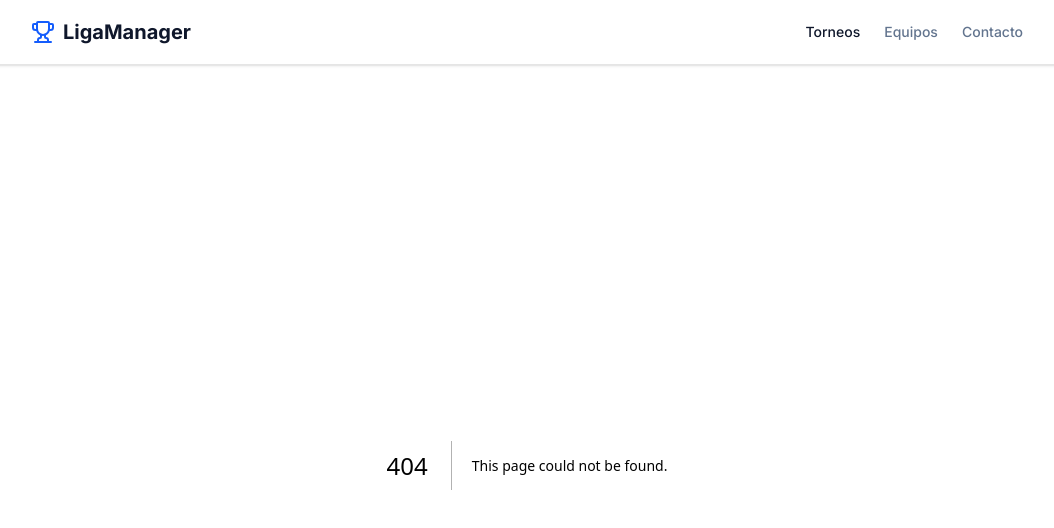
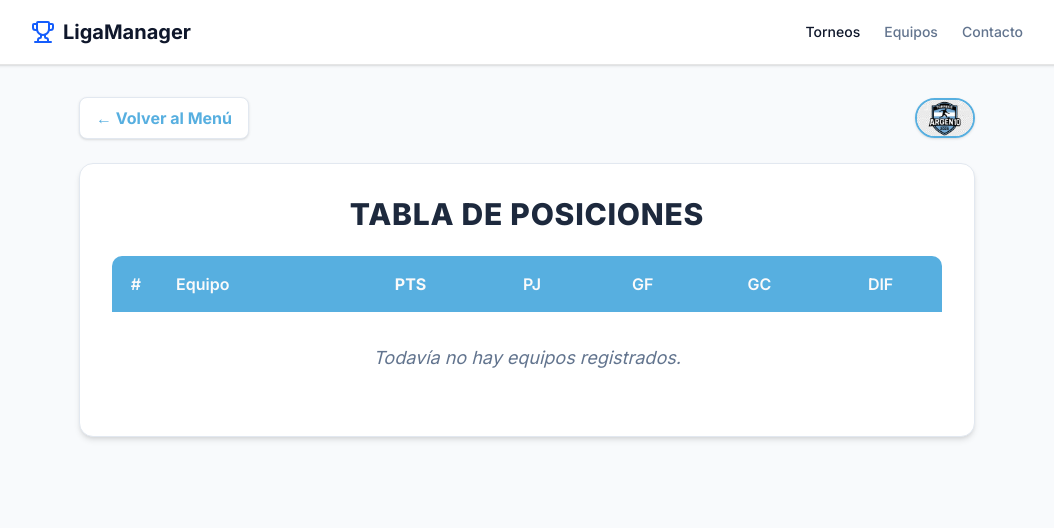
Before and after one commit to Nahuel-Gauna/liga-app, a Next.js app: page /posiciones in a window 1280 px wide. Before the commit this address had no page. Shown: the top 528 px of the page, without its empty margins (113-1167 px from the left). Built offline with nearby package versions, Linux system fonts and the light colour scheme.

Commit message:
feat: crear tabla de posiciones publica

```diff
--- /dev/null
+++ b/src/app/posiciones/page.tsx
@@ -0,0 +1,87 @@
+"use client";
+
+import { useState, useEffect } from "react";
+import Link from "next/link";
+import Image from "next/image";
+
+export default function PosicionesPage() {
+  const [equipos, setEquipos] = useState([]);
+
+  useEffect(() => {
+    const guardados = localStorage.getItem("liga-equipos");
+    if (guardados) {
+      const data = JSON.parse(guardados);
+
+      // Ordenar automáticamente: 1° Puntos, 2° Diferencia de gol, 3° Goles a favor
+      const tablaOrdenada = data.sort((a: any, b: any) => {
+        if (b.pts !== a.pts) return b.pts - a.pts;
+        const difA = (a.gf || 0) - (a.gc || 0);
+        const difB = (b.gf || 0) - (b.gc || 0);
+        if (difB !== difA) return difB - difA;
+        return (b.gf || 0) - (a.gf || 0);
+      });
+
+      setEquipos(tablaOrdenada);
+    }
+  }, []);
+
+  return (
+    <div className="min-h-screen bg-slate-50 flex flex-col items-center p-4 md:p-8">
+      {/* Botón Volver y Logo */}
+      <div className="w-full max-w-4xl flex justify-between items-center mb-6">
+        <Link href="/" className="text-primary hover:text-secondary font-bold transition flex items-center gap-2 bg-white px-4 py-2 rounded-md shadow-sm border border-slate-200">
+          ← Volver al Menú
+        </Link>
+        <Image src="/Logo.jpeg" alt="Logo Argen10" width={60} height={60} className="rounded-full shadow-sm object-cover border-2 border-primary" />
+      </div>
+
+      <div className="w-full max-w-4xl bg-white p-6 md:p-8 rounded-xl shadow-md border border-slate-200">
+        <h1 className="text-3xl font-extrabold text-slate-800 mb-6 text-center uppercase tracking-wide">
+          Tabla de Posiciones
+        </h1>
+
+        <div className="overflow-x-auto">
+          <table className="w-full text-left border-collapse min-w-[600px]">
+            <thead>
+              <tr className="bg-primary text-primary-foreground">
+                <th className="p-4 rounded-tl-lg font-semibold w-12 text-center">#</th>
+                <th className="p-4 font-semibold">Equipo</th>
+                <th className="p-4 font-bold text-center">PTS</th>
+                <th className="p-4 font-semibold text-center">PJ</th>
+                <th className="p-4 font-semibold text-center">GF</th>
+                <th className="p-4 font-semibold text-center">GC</th>
+                <th className="p-4 font-semibold text-center rounded-tr-lg">DIF</th>
+              </tr>
+            </thead>
+            <tbody>
+              {equipos.length === 0 ? (
+                <tr>
+                  <td colSpan={7} className="p-8 text-center text-slate-500 italic text-lg">
+                    Todavía no hay equipos registrados.
+                  </td>
+                </tr>
+              ) : (
+                equipos.map((eq: any, index: number) => {
+                  const dif = (eq.gf || 0) - (eq.gc || 0);
+                  return (
+                    <tr key={eq.id} className="border-b border-slate-100 hover:bg-slate-50 transition-colors">
+                      <td className="p-4 font-bold text-slate-400 text-center">{index + 1}</td>
+                      <td className="p-4 font-bold text-slate-800 text-lg">{eq.nombre}</td>
+                      <td className="p-4 font-extrabold text-center text-xl text-primary">{eq.pts || 0}</td>
+                      <td className="p-4 text-center text-slate-600 font-medium">{eq.pj || 0}</td>
+                      <td className="p-4 text-center text-slate-600 font-medium">{eq.gf || 0}</td>
+                      <td className="p-4 text-center text-slate-600 font-medium">{eq.gc || 0}</td>
+                      <td className={`p-4 text-center font-bold text-lg ${dif > 0 ? 'text-green-600' : dif < 0 ? 'text-red-600' : 'text-slate-500'}`}>
+                        {dif > 0 ? `+${dif}` : dif}
+                      </td>
+                    </tr>
+                  );
+                })
+              )}
+            </tbody>
+          </table>
+        </div>
+      </div>
+    </div>
+  );
+}
```
